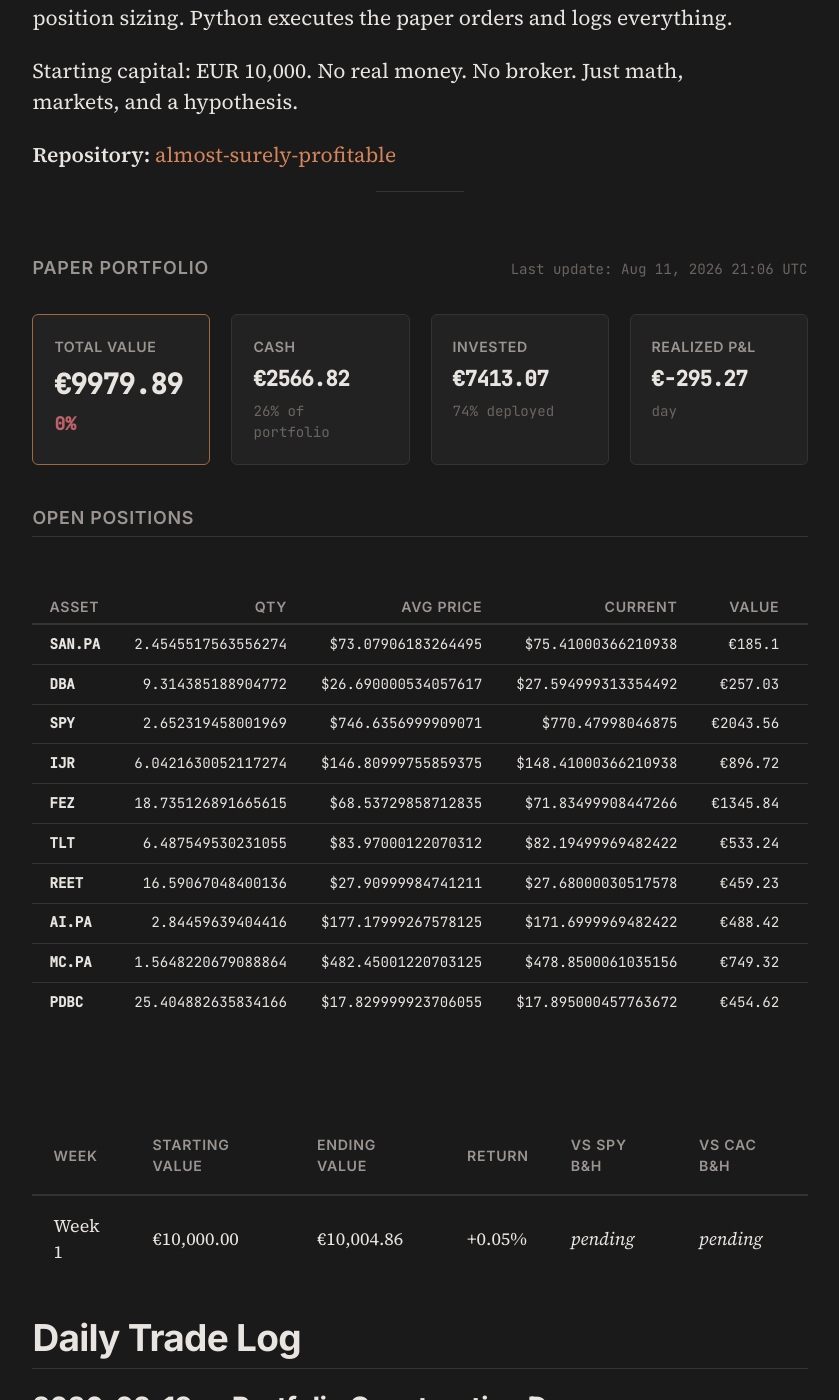
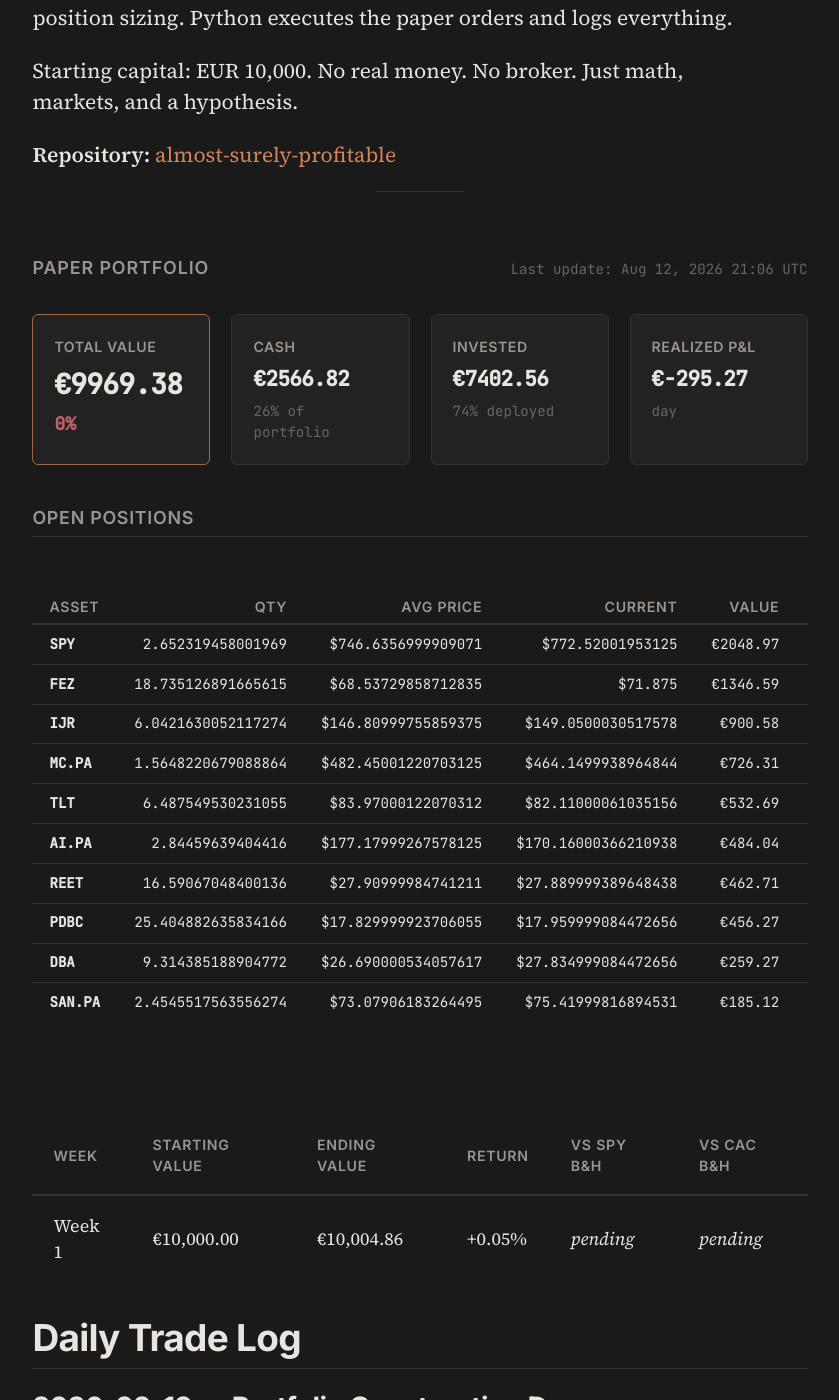
Before and after one commit to Alm0stSurely/alm0stsurely.github.io, a Jekyll site: the page built from trading.md, in a window 1280 px wide and 1400 px high, scrolled down 854 px. Shown: the whole window, without its empty margins (220-1059 px from the left). Built offline with Jekyll 4.4.1, drawn with Linux system fonts in a browser that asks for light colours.

```diff
--- a/_data/portfolio.json
+++ b/_data/portfolio.json
@@ -3,97 +3,97 @@
   "total_realized_pnl": -295.2690365723171,
   "positions": [
     {
-      "quantity": 2.4545517563556274,
-      "avg_price": 73.07906183264495,
-      "current_price": 75.41000366210938,
-      "ticker": "SAN.PA",
-      "market_value": 185.09775693561485,
-      "unrealized_pnl": 5.721417361474695,
-      "unrealized_pnl_pct": 0.031896165208064736
+      "quantity": 2.652319458001969,
+      "avg_price": 746.6356999909071,
+      "current_price": 772.52001953125,
+      "ticker": "SPY",
+      "market_value": 2048.9698794987958,
+      "unrealized_pnl": 68.65348437399211,
+      "unrealized_pnl_pct": 0.03466793717559735
+    },
+    {
+      "quantity": 18.735126891665615,
+      "avg_price": 68.53729858712835,
+      "current_price": 71.875,
+      "ticker": "FEZ",
+      "market_value": 1346.5872453384661,
+      "unrealized_pnl": 62.53225949664193,
+      "unrealized_pnl_pct": 0.04869905119806524
+    },
+    {
+      "quantity": 6.0421630052117274,
+      "avg_price": 146.80999755859375,
+      "current_price": 149.0500030517578,
+      "ticker": "IJR",
+      "market_value": 900.5844143660262,
+      "unrealized_pnl": 13.534478322266978,
+      "unrealized_pnl_pct": 0.015257853895611245
+    },
+    {
+      "quantity": 1.5648220679088864,
+      "avg_price": 482.45001220703125,
+      "current_price": 464.1499938964844,
+      "ticker": "MC.PA",
+      "market_value": 726.3121532689937,
+      "unrealized_pnl": -28.636272495480398,
+      "unrealized_pnl_pct": -0.0379314288475836
+    },
+    {
+      "quantity": 6.487549530231055,
+      "avg_price": 83.97000122070312,
+      "current_price": 82.11000061035156,
+      "ticker": "TLT",
+      "market_value": 532.692695886958,
+      "unrealized_pnl": -12.0668460859157,
+      "unrealized_pnl_pct": -0.022150775078147354
+    },
+    {
+      "quantity": 2.84459639404416,
+      "avg_price": 177.17999267578125,
+      "current_price": 170.16000366210938,
+      "ticker": "AI.PA",
+      "market_value": 484.0365328277774,
+      "unrealized_pnl": -19.969035434520606,
+      "unrealized_pnl_pct": -0.03962066431799457
+    },
+    {
+      "quantity": 16.59067048400136,
+      "avg_price": 27.90999984741211,
+      "current_price": 27.889999389648438,
+      "ticker": "REET",
+      "market_value": 462.71378967265633,
+      "unrealized_pnl": -0.331821004286212,
+      "unrealized_pnl_pct": -0.0007166054415268321
+    },
+    {
+      "quantity": 25.404882635834166,
+      "avg_price": 17.829999923706055,
+      "current_price": 17.959999084472656,
+      "ticker": "PDBC",
+      "market_value": 456.2716688807169,
+      "unrealized_pnl": 3.3026134220324366,
+      "unrealized_pnl_pct": 0.007291035407900329
     },
     {
       "quantity": 9.314385188904772,
       "avg_price": 26.690000534057617,
-      "current_price": 27.594999313354492,
+      "current_price": 27.834999084472656,
       "ticker": "DBA",
-      "market_value": 257.03045289214646,
-      "unrealized_pnl": 8.429507225859712,
-      "unrealized_pnl_pct": 0.03390778423335199
+      "market_value": 259.26590320559,
+      "unrealized_pnl": 10.66495753930326,
+      "unrealized_pnl_pct": 0.042899907362458405
     },
     {
-      "quantity": 2.652319458001969,
-      "avg_price": 746.6356999909071,
-      "current_price": 770.47998046875,
-      "ticker": "SPY",
-      "market_value": 2043.5590441982426,
-      "unrealized_pnl": 63.242649073439104,
-      "unrealized_pnl_pct": 0.0319356286849574
-    },
-    {
-      "quantity": 6.0421630052117274,
-      "avg_price": 146.80999755859375,
-      "current_price": 148.41000366210938,
-      "ticker": "IJR",
-      "market_value": 896.7174337305343,
-      "unrealized_pnl": 9.667497686775075,
-      "unrealized_pnl_pct": 0.010898481916240358
-    },
-    {
-      "quantity": 18.735126891665615,
-      "avg_price": 68.53729858712835,
-      "current_price": 71.83499908447266,
-      "ticker": "FEZ",
-      "market_value": 1345.8378231102786,
-      "unrealized_pnl": 61.78283726845443,
-      "unrealized_pnl_pct": 0.048115414020178986
-    },
-    {
-      "quantity": 6.487549530231055,
-      "avg_price": 83.97000122070312,
-      "current_price": 82.19499969482422,
-      "ticker": "TLT",
-      "market_value": 533.2441316574985,
-      "unrealized_pnl": -11.515410315375105,
-      "unrealized_pnl_pct": -0.021138519710313792
-    },
-    {
-      "quantity": 16.59067048400136,
-      "avg_price": 27.90999984741211,
-      "current_price": 27.68000030517578,
-      "ticker": "REET",
-      "market_value": 459.2297640602285,
-      "unrealized_pnl": -3.815846616714073,
-      "unrealized_pnl_pct": -0.008240757559791041
-    },
-    {
-      "quantity": 2.84459639404416,
-      "avg_price": 177.17999267578125,
-      "current_price": 171.6999969482422,
-      "ticker": "AI.PA",
-      "market_value": 488.417192176363,
-      "unrealized_pnl": -15.588376085935021,
-      "unrealized_pnl_pct": -0.030928975923183475
-    },
-    {
-      "quantity": 1.5648220679088864,
-      "avg_price": 482.45001220703125,
-      "current_price": 478.8500061035156,
-      "ticker": "MC.PA",
-      "market_value": 749.3150567690863,
-      "unrealized_pnl": -5.633368995387933,
-      "unrealized_pnl_pct": -0.007461925613903339
-    },
-    {
-      "quantity": 25.404882635834166,
-      "avg_price": 17.829999923706055,
-      "current_price": 17.895000457763672,
-      "ticker": "PDBC",
-      "market_value": 454.62038639768474,
-      "unrealized_pnl": 1.6513309390003061,
-      "unrealized_pnl_pct": 0.003645571191012462
+      "quantity": 2.4545517563556274,
+      "avg_price": 73.07906183264495,
+      "current_price": 75.41999816894531,
+      "ticker": "SAN.PA",
+      "market_value": 185.12228896992292,
+      "unrealized_pnl": 5.745949395782759,
+      "unrealized_pnl_pct": 0.03203292814104857
     }
   ],
-  "last_updated": "2026-08-11T21:06:38.145742",
-  "total_value": 9979.893689526889,
-  "positions_value": 7413.069041927678
+  "last_updated": "2026-08-12T21:06:12.696314",
+  "total_value": 9969.381219515115,
+  "positions_value": 7402.556571915903
 }
```
Also changed, not shown: _trading_analysis.md (+29 -79 lines).
